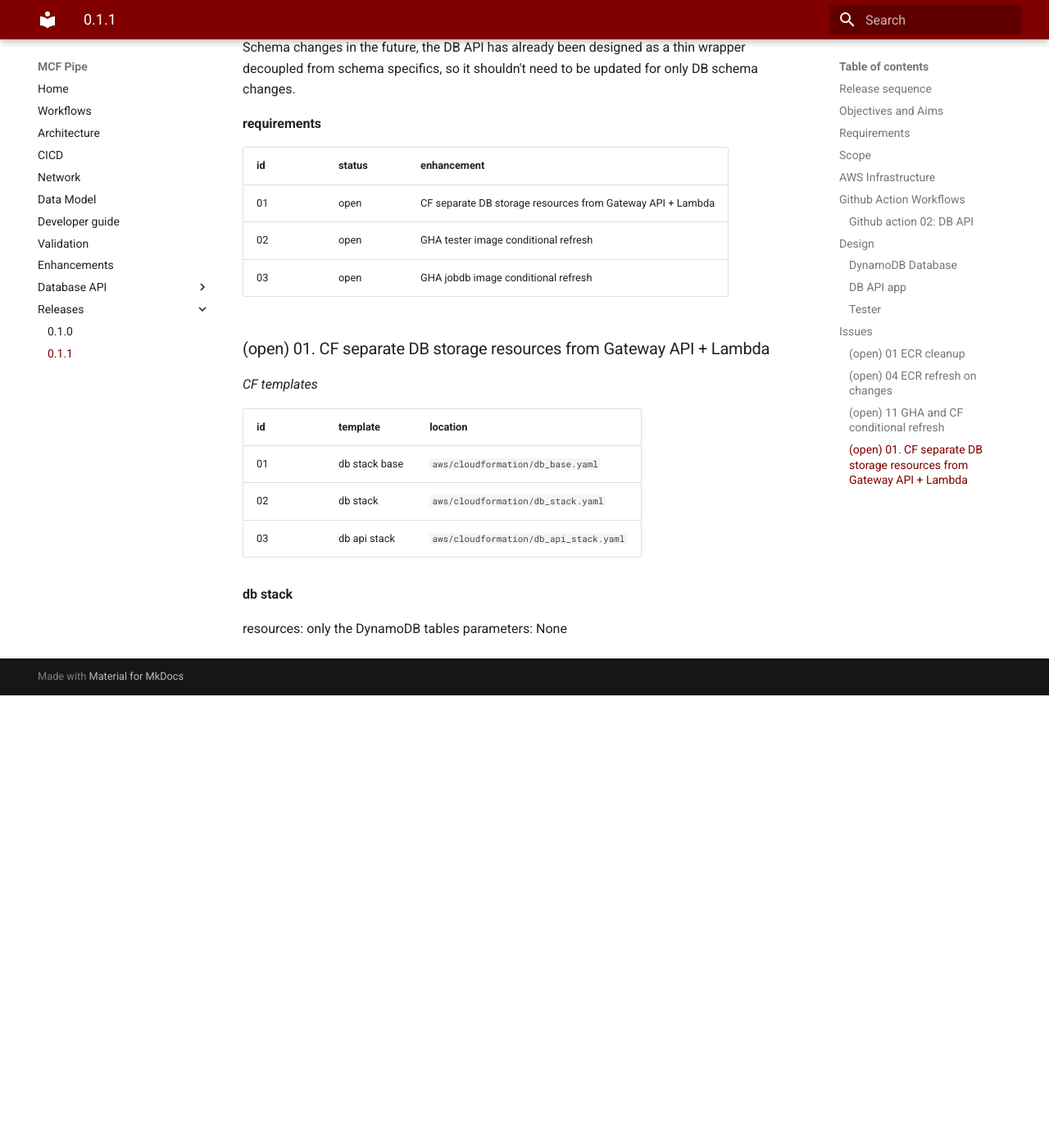
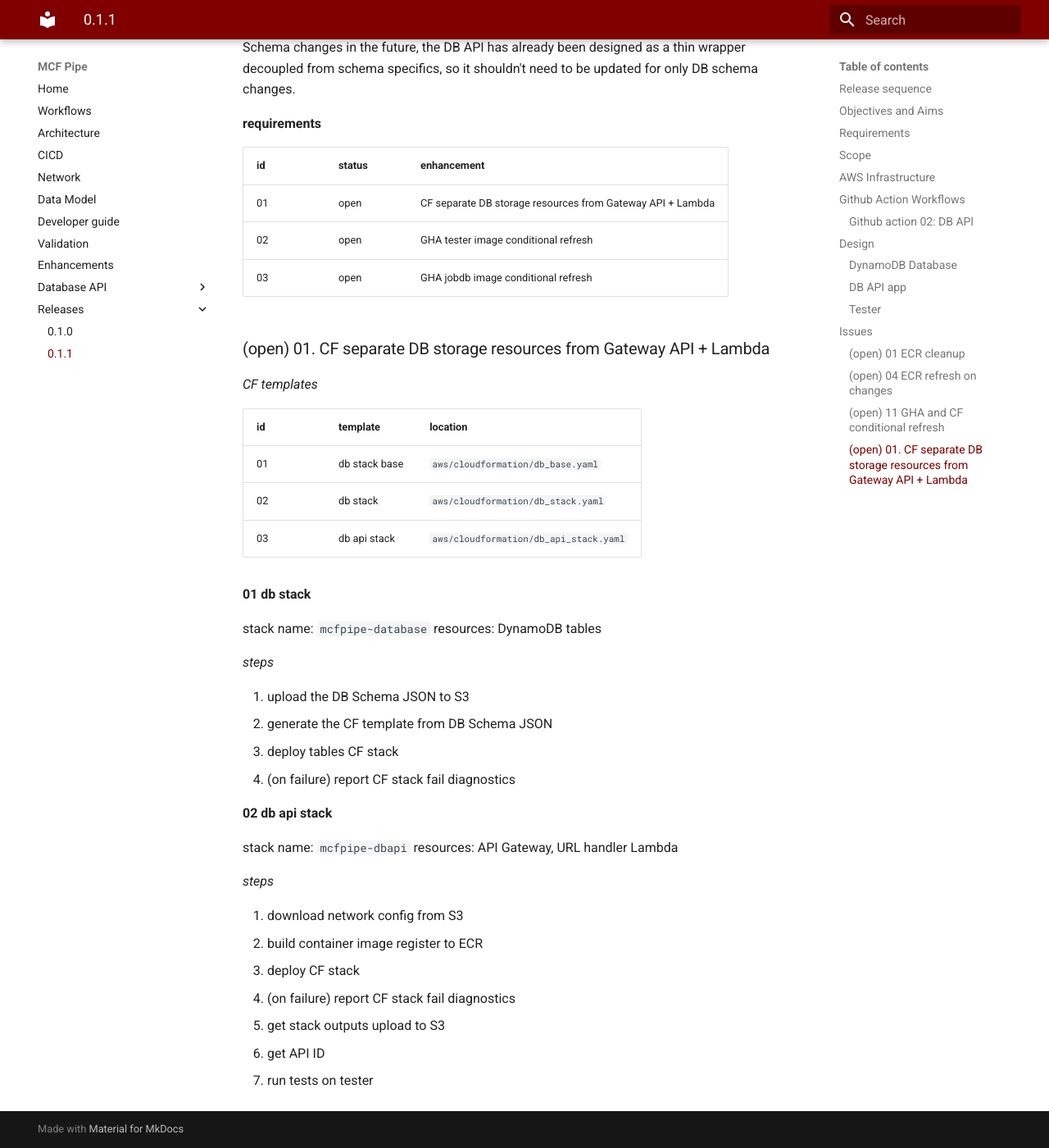
Before and after one commit to yayfalafels/mcfpipe, an MkDocs documentation site: the page built from docs/releases/011_dbapi.md, in a window 1280 px wide and 1400 px high, scrolled down 7397 px. Shown: the whole window at 82% size. Built offline with MkDocs 1.6.1 and Material for MkDocs 9.7.7, drawn with Linux system fonts in a browser that asks for light colours; before the commit the page ends 8245 px from its top, so only the background shows below that.

Commit message:
db api stack

```diff
--- a/docs/releases/011_dbapi.md
+++ b/docs/releases/011_dbapi.md
@@ -230,7 +230,29 @@ _CF templates_
 | 02 | db stack | `aws/cloudformation/db_stack.yaml` |
 | 03 | db api stack | `aws/cloudformation/db_api_stack.yaml` |
 
-__db stack__
+__01 db stack__
 
-resources: only the DynamoDB tables
-parameters: None
+stack name: `mcfpipe-database`
+resources: DynamoDB tables
+
+_steps_
+
+01. upload the DB Schema JSON to S3
+02. generate the CF template from DB Schema JSON
+03. deploy tables CF stack
+04. (on failure) report CF stack fail diagnostics
+
+__02 db api stack__
+
+stack name: `mcfpipe-dbapi`
+resources: API Gateway, URL handler Lambda
+
+_steps_
+
+01. download network config from S3
+02. build container image register to ECR
+03. deploy CF stack
+04. (on failure) report CF stack fail diagnostics
+05. get stack outputs upload to S3
+06. get API ID
+07. run tests on tester
```
Also changed, not shown: 2 other files.
